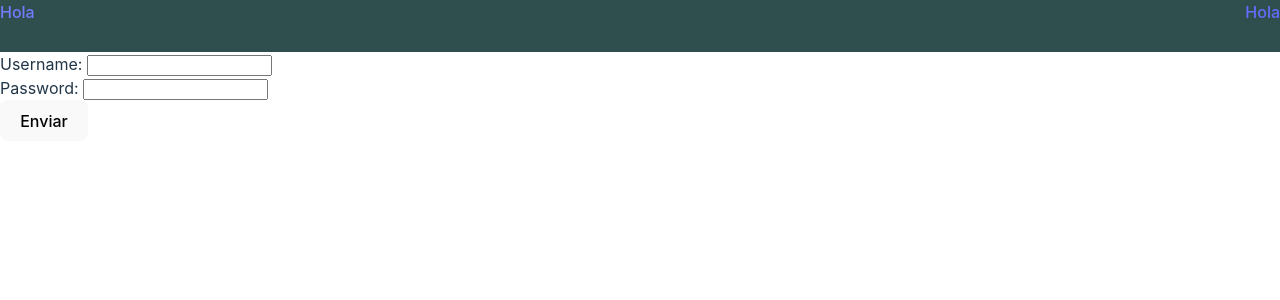
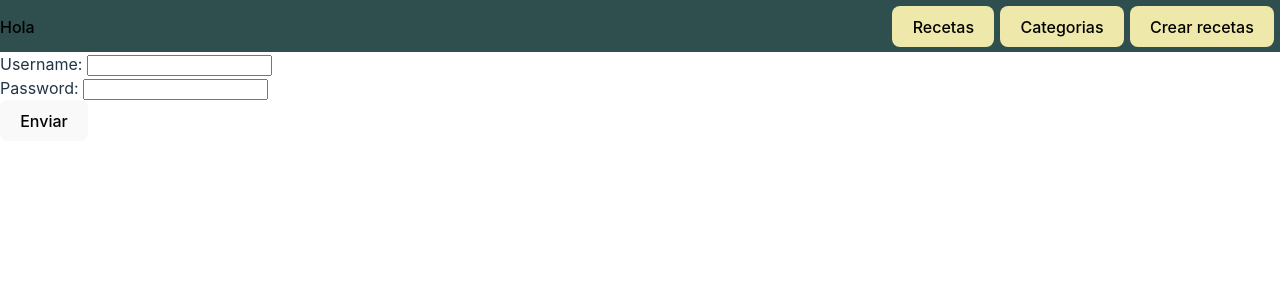
Before and after one commit to Llane4/RecipesUPATECO, a React (Vite) app: page / in a window 1280 px wide. Shown: the top 300 px of the page. Built offline with nearby package versions, Linux system fonts and the light colour scheme.

Commit message:
Receta card
Carta de las recetas que aparecera en el inicio

```diff
--- a/src/components/Navbar.jsx
+++ b/src/components/Navbar.jsx
@@ -1,6 +1,8 @@
+import { useNavigate } from 'react-router-dom';
 import "./navbar.css"
+
 const Navbar=()=>{
-
+    const navigate = useNavigate();
     return (
         <header className="navheader">
             <nav className="navbar">
@@ -8,9 +10,17 @@ const Navbar=()=>{
                     <a>
                         Hola
                     </a>
-                    <a>
-                        Hola
-                    </a>
+                    <div className="navcontainerbuttons"   >
+                        <button className="navbuttons" onClick={() => navigate('/recetas')}>
+                            Recetas
+                        </button>
+                        <button className="navbuttons" onClick={() => navigate('/categorias')}>
+                            Categorias
+                        </button>
+                        <button className="navbuttons" onClick={() => navigate('/crear')}>
+                            Crear recetas
+                        </button>
+                    </div>
                 </div>
             </nav>
         </header>
--- /dev/null
+++ b/src/components/RecetaCard.jsx
@@ -0,0 +1,13 @@
+import "./recetacard.css"
+const RecetaCard=({receta})=>{
+    console.log(receta)
+    return (
+        <div className="card">
+            <img src="https://cdn0.recetasgratis.net/es/posts/6/2/9/galletas_con_chispas_de_chocolate_caseras_35926_600.webp"/>
+            <h2>{receta.title}</h2>
+            <h3>{receta.description}</h3>
+        </div>
+    )
+}
+
+export default RecetaCard;
--- a/src/components/Recetas.jsx
+++ b/src/components/Recetas.jsx
@@ -2,12 +2,13 @@ import { useState, useEffect, useContext } from "react";
 import axios from "axios";
 import "./recetas.css"
 import Context from "../config/context";
+import RecetaCard from "./RecetaCard";
 
 
 const Recetas=()=>{
     const data= useContext(Context)
     console.log(data)
-    const [recetas, setRecetas]=useState(null)
+    const [recetas, setRecetas]=useState([])
     const url="https://sandbox.academiadevelopers.com/reciperover/recipes/"
     useEffect(()=>{
         axios.get(url)
@@ -26,27 +27,20 @@ const Recetas=()=>{
                     locations: response.data[0].locations,
                     categories: response.data[0].categories
                 }
-                setRecetas(recetasDato)
+                setRecetas([...recetas, recetasDato])
             })
   .catch(error => {
     console.error('Error al hacer la solicitud:', error);
   });
-    },[])
+    },[data])
     console.log(recetas)
     return (
         (recetas && <div className="contenedor">
-            <div className="contenedorDeRecetas">
-                <h1>{recetas.title}</h1>
-                <h3>{recetas.description}</h3>
-                <h3>Tiempo de preparacion: {recetas.preparation_time}</h3>
-                <h3>Tiempo de coccion: {recetas.cooking_time}</h3>
+            {recetas.map(receta=>(
+                <div className="contenedorDeRecetas">
+                <RecetaCard receta={receta}/>
             </div>
-            <div className="contenedorDeRecetas">
-                <h1>{recetas.title}</h1>
-                <h3>{recetas.description}</h3>
-                <h3>Tiempo de preparacion: {recetas.preparation_time}</h3>
-                <h3>Tiempo de coccion: {recetas.cooking_time}</h3>
-            </div>
+            ))}
         </div>)
     )
 }
--- a/src/components/navbar.css
+++ b/src/components/navbar.css
@@ -17,3 +17,13 @@
     justify-content: space-between;
     align-items: center;
 }
+.navcontainerbuttons{
+    padding: 3px;
+    display: flex;
+    justify-items: end;
+
+}
+.navbuttons{
+    margin: 3px;
+    background-color: palegoldenrod;
+}
--- /dev/null
+++ b/src/components/recetacard.css
@@ -0,0 +1,19 @@
+.card{
+    border-radius: 50px;
+    border: 3px black solid;
+    background-color: rgb(183, 214, 96);
+    color: black;
+    display: flex;
+    flex-direction: column;
+    align-items: center;
+
+    h2{
+        align-self: center;
+    }
+
+    img{
+        height: 200px;
+        width: 300px;
+    }
+
+}
--- a/src/components/recetas.css
+++ b/src/components/recetas.css
@@ -1,4 +1,5 @@
 .contenedorDeRecetas{
+    margin-top: 54px;
     display:flex;
     flex-direction: column;
     justify-content: end;
--- a/src/config/ProtectedRoute.jsx
+++ b/src/config/ProtectedRoute.jsx
@@ -6,7 +6,7 @@ import Context from './context';
 const ProtectedRoute = () => {
     const navigate=useNavigate()
     const data=useContext(Context)
-    console.log("ROUTE")
+    console.log(data)
     return data.isLogged ? <Outlet /> : <Navigate to="/" />;
 };
 
--- a/src/config/router.jsx
+++ b/src/config/router.jsx
@@ -33,7 +33,7 @@ const router = createBrowserRouter([
               },
               {
                 path: '*',
-                element: <p>404 Error - Nothing here...</p>
+                element: <p style={{marginTop: "54px"}}>404 Error - Nothing here...</p>
               }]
     },
 ]);
--- a/src/index.css
+++ b/src/index.css
@@ -17,7 +17,7 @@
 
 a {
   font-weight: 500;
-  color: #646cff;
+  color: black;
   text-decoration: inherit;
 }
 a:hover {
```
